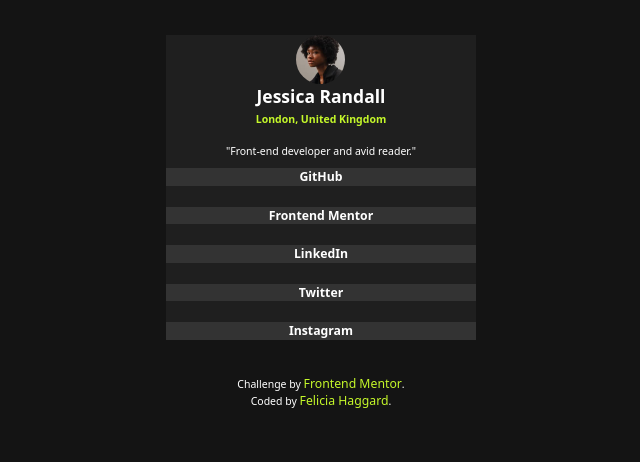
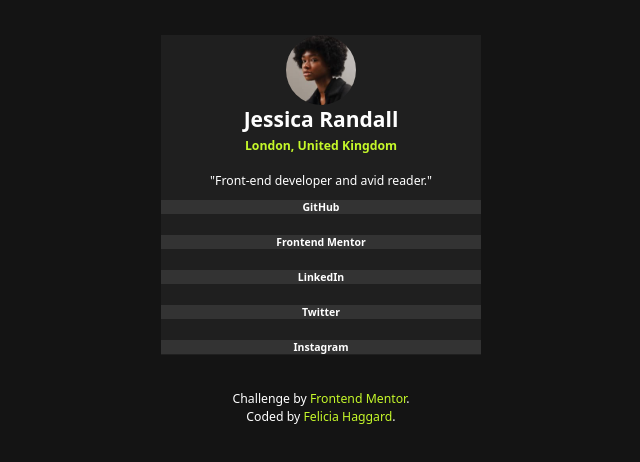
Before and after one commit to HaggardFelicia/social-links, a Next.js app: page / in a window 1280 px wide. Shown: the top 462 px of the page, without its empty margins (319-959 px from the left). Built offline with nearby package versions, Linux system fonts and the light colour scheme.

Commit message:
updating styles for desktop

```diff
--- a/app/globals.css
+++ b/app/globals.css
@@ -19,27 +19,26 @@
   @apply bg-grey-900 h-full w-full text-white;
 }
 main{
-  @apply w-full;
+  @apply w-10/12 mx-auto md:w-1/4;
 }
 .container{
-  @apply z-0 bg-grey-800 max-w-fit mx-auto my-10 items-center text-center;
+  @apply z-0 bg-grey-800 max-w-fit mx-auto my-10 items-center text-center md:min-w-full;
 }
 .img{
-  @apply z-10 rounded-full h-14 w-14 mx-auto;
+  @apply z-10 rounded-full h-14 w-14 mx-auto md:h-20 md:w-20;
 }
 h2{
-  @apply text-xl font-bold;
+  @apply text-lg font-bold md:text-2xl;
 }
 .green-text{
   @apply text-green font-semibold mt-1 mb-5;
 }
 p{
-  @apply text-xs;
+  @apply text-xs md:text-sm;
 }
 Button{
-  @apply text-sm font-bold mx-auto w-full my-3 bg-grey-700 text-white last-of-type:mt-3 last-of-type:mb-0 hover:bg-green hover:text-grey-900 cursor-pointer;
+  @apply text-xs font-normal  min-w-full my-3 bg-grey-700 text-white last-of-type:mt-3 last-of-type:mb-0 hover:bg-green hover:text-grey-900 cursor-pointer focus:ring-0 md:font-semibold;
 }
-
 footer{
   @apply text-center text-white text-xs mx-auto px-5;
   a{
```
